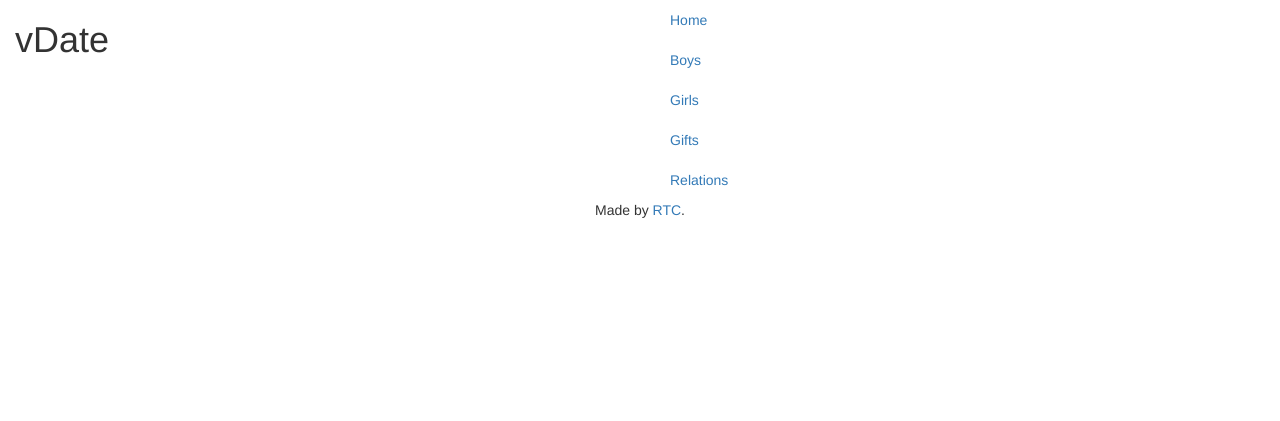
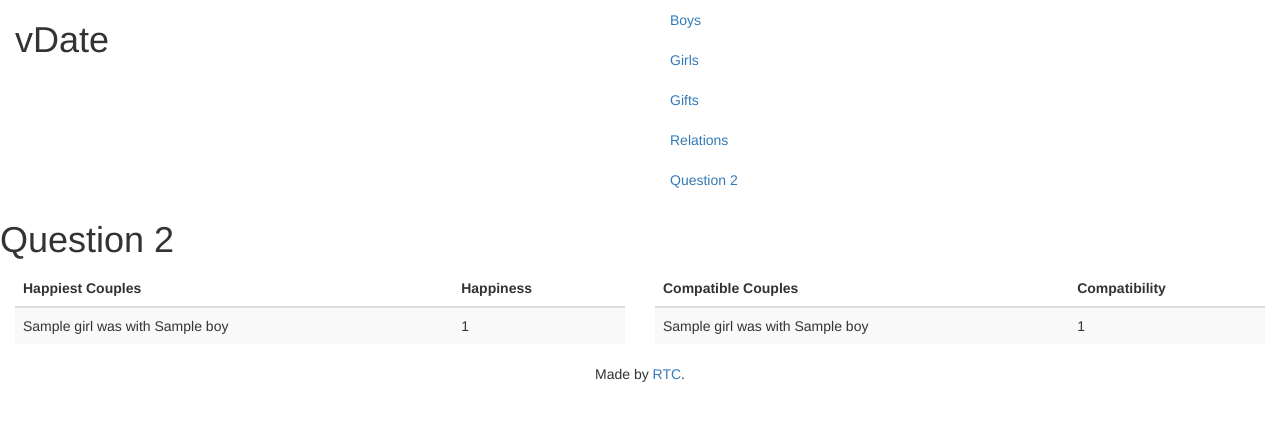
Before and after one commit to RaghavTheCyberdude/ppl-assignment-TeraFlik, a Django app: page / in a window 1280 px wide. Shown: the top 421 px of the page. Run offline with Django 3.2, Linux system fonts and the light colour scheme; tables that the repository leaves empty hold one stand-in row (Sample ...); some libraries are stand-ins or nearby versions; some web fonts are replaced.

Commit message:
Added happiness, finished without documentation

```diff
--- a/vDate/choices.py
+++ b/vDate/constants.py
@@ -29,3 +29,31 @@ utilityClasses = (
 	(4, "Sanitation"),
 	(5, "Stationary")
 )
+
+attractionMin = 1
+attractionMode = 7
+attractionMax = 10
+
+intelligenceMin = 1
+intelligenceMode = 7
+intelligenceMax = 10
+
+maintenanceBudgetMin = 500
+maintenanceBudgetMode = 5000
+maintenanceBudgetMax = 50000
+
+budgetMin = 500
+budgetMode = 5000
+budgetMax = 75000
+
+giftMin = 20
+giftMode = 200
+giftMax = 1000
+
+luxuryGiftMin = 1000
+luxuryGiftMode = 5000
+luxuryGiftMax = 50000
+
+ratingMin = 1
+ratingMax = 5
+ratingMode = 2
--- a/vDate/forms.py
+++ b/vDate/forms.py
@@ -1,6 +1,6 @@
 from django import forms
 from .models import *
-from .choices import *
+from .constants import *
 
 class GetNumberForm(forms.Form):
 	number = forms.IntegerField(max_value=200)
--- a/vDate/models.py
+++ b/vDate/models.py
@@ -3,8 +3,9 @@ from django import forms
 from django.core.validators import MaxValueValidator, MinValueValidator
 from django.utils import timezone
 from datetime import datetime
-from .choices import *
+from .constants import *
 from decimal import *
+import math
 # Create your models here.
 
 class Girl(models.Model):
@@ -82,10 +83,11 @@ class Relation(models.Model):
 	commitOn = models.DateTimeField(default=timezone.now)
 	breakupOn = models.DateTimeField(blank=True, null=True)
 	compatibility = models.FloatField(default=0)
+	happiness = models.FloatField(blank=True, null=True)
 
 	def __str__(self):
 		if self.breakupOn is None:
-			return "%s is with %s" % (self.girl.name, self.boy.name)
+			return "%s + %s" % (self.girl.name, self.boy.name)
 		return "%s was with %s" % (self.girl.name, self.boy.name)
 
 	def breakup(self):
@@ -97,6 +99,35 @@ class Relation(models.Model):
 	def findCompatibility(self):
 		self.compatibility = (self.boy.budget - self.girl.maintenanceBudget) + Decimal(abs(self.boy.attractiveness - self.boy.attractiveness)) + Decimal(abs(self.boy.intelligenceLevel - self.girl.intelligenceLevel))
 		return self.compatibility
+
+	def findHappiness(self):
+		total_cost = Decimal(0)
+		gifts = self.exchanges.all()
+		for gift in gifts:
+			total_cost = total_cost + gift.getGift().price
+
+		if self.girl.girlType == 1:
+			for gift in gifts:
+				if gift.giftType == 2:
+					total_cost = total_cost + gift.getGift().price
+			girlHappiness = math.log(total_cost - self.girl.maintenanceBudget)
+		elif self.girl.girlType == 2:
+			for gift in gifts:
+				total_cost = total_cost + Decimal(gift.getGift().value)
+			girlHappiness = total_cost - self.girl.maintenanceBudget
+		elif self.girl.girlType == 3:
+			girlHappiness = math.exp(total_cost - self.girl.maintenanceBudget)
+
+		if self.boy.boyType == 1:
+			boyHappiness = self.boy.budget - total_cost
+		elif self.boy.boyType == 2:
+			boyHappiness = girlHappiness
+		elif self.boy.boyType == 3:
+			boyHappiness = self.girl.intelligenceLevel
+
+		self.happiness = float(boyHappiness) + float (girlHappiness)
+		self.save()
+
 
 class Exchange(models.Model):
 	relation = models.ForeignKey('vDate.Relation', related_name='exchanges')
--- /dev/null
+++ b/vDate/templates/vDate/Q2.html
@@ -0,0 +1,48 @@
+{% extends 'vDate/base.html' %}
+
+{% block content %}
+<section class="row header-row">
+	<h1>Question 2</h1>
+</section>
+<div class="row">
+<section class="col-sm-6">
+	<div class="table-responsive">
+		<table class="table table-striped">
+			<thead>
+				<tr>
+					<th>Happiest Couples</th>
+					<th>Happiness</th>
+				</tr>
+			</thead>
+			<tbody>
+			{% for couple in happyCouples %}
+			<tr>
+				<td>{{ couple }}</td>
+				<td>{{ couple.happiness|floatformat:"-2" }}</td>
+			</tr>
+			{% endfor %}
+			</tbody>
+		</table>
+	</div>
+</section>
+<section class="col-sm-6">
+	<div class="table-responsive">
+		<table class="table table-striped">
+			<thead>
+				<tr>
+					<th>Compatible Couples</th>
+					<th>Compatibility</th>
+				</tr>
+			</thead>
+			<tbody>
+			{% for couple in compatibleCouples %}
+			<tr>
+				<td>{{ couple }}</td>
+				<td>{{ couple.compatibility|floatformat:"-2" }}</td>
+			</tr>
+			{% endfor %}
+			</tbody>
+		</table>
+	</div>
+</section>
+{% endblock %}
--- a/vDate/templates/vDate/header.html
+++ b/vDate/templates/vDate/header.html
@@ -3,10 +3,10 @@
 </div>
 <nav class="col-sm-6" role="navigation">
 	<ul class="nav header-nav">
-		<li><a href="{% url 'home' %}">Home</a></li>
 		<li><a href="{% url 'boys' %}">Boys</a></li>
 		<li><a href="{% url 'girls' %}">Girls</a></li>
 		<li><a href="{% url 'gifts' %}">Gifts</a></li>
 		<li><a href="{% url 'relations' %}">Relations</a></li>
+        <li><a href="{% url 'home' %}">Question 2</a></li>
 	</ul>
 </nav>
--- a/vDate/views.py
+++ b/vDate/views.py
@@ -8,7 +8,10 @@ from vDate.new import *
 # Create your views here.
 
 def home(request):
-	return render(request, 'vDate/base.html')
+	exchangesList = Exchange.objects.all()
+	happyCouples = Relation.objects.all().order_by('-happiness')
+	compatibleCouples = Relation.objects.all().order_by('-compatibility')
+	return render(request, 'vDate/Q2.html', {'happyCouples': happyCouples, 'compatibleCouples': compatibleCouples})
 
 def boys(request):
 	manual = False
@@ -129,6 +132,7 @@ def relations(request):
 			else:
 				for relation in Relation.objects.all():
 					performGifting(relation)
+					relation.findHappiness()
 	if handled:
 		numForm = GetNumberForm()
 	return render(request, 'vDate/relations.html', {
```
Also changed, not shown: vDate/new.py (+0 -28 lines), vDate/migrations/0001_initial.py.
